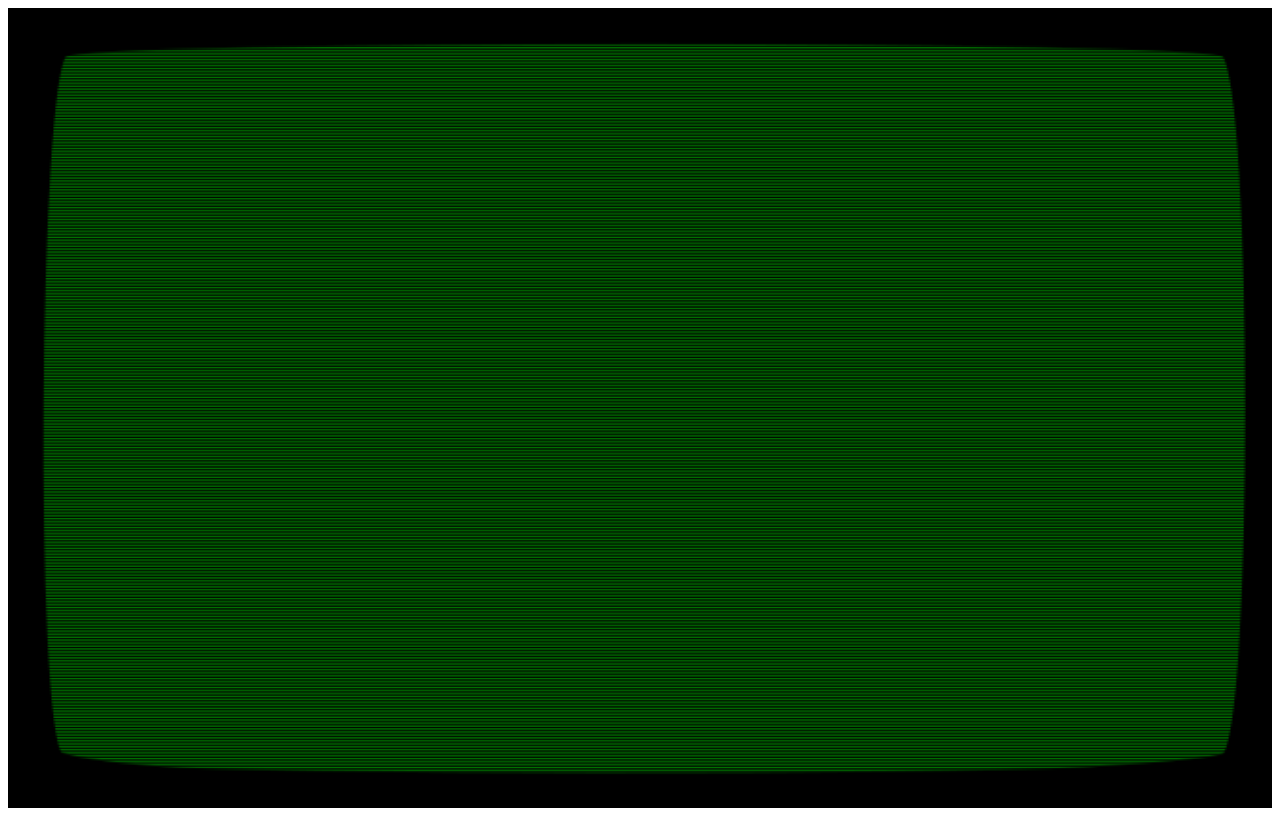
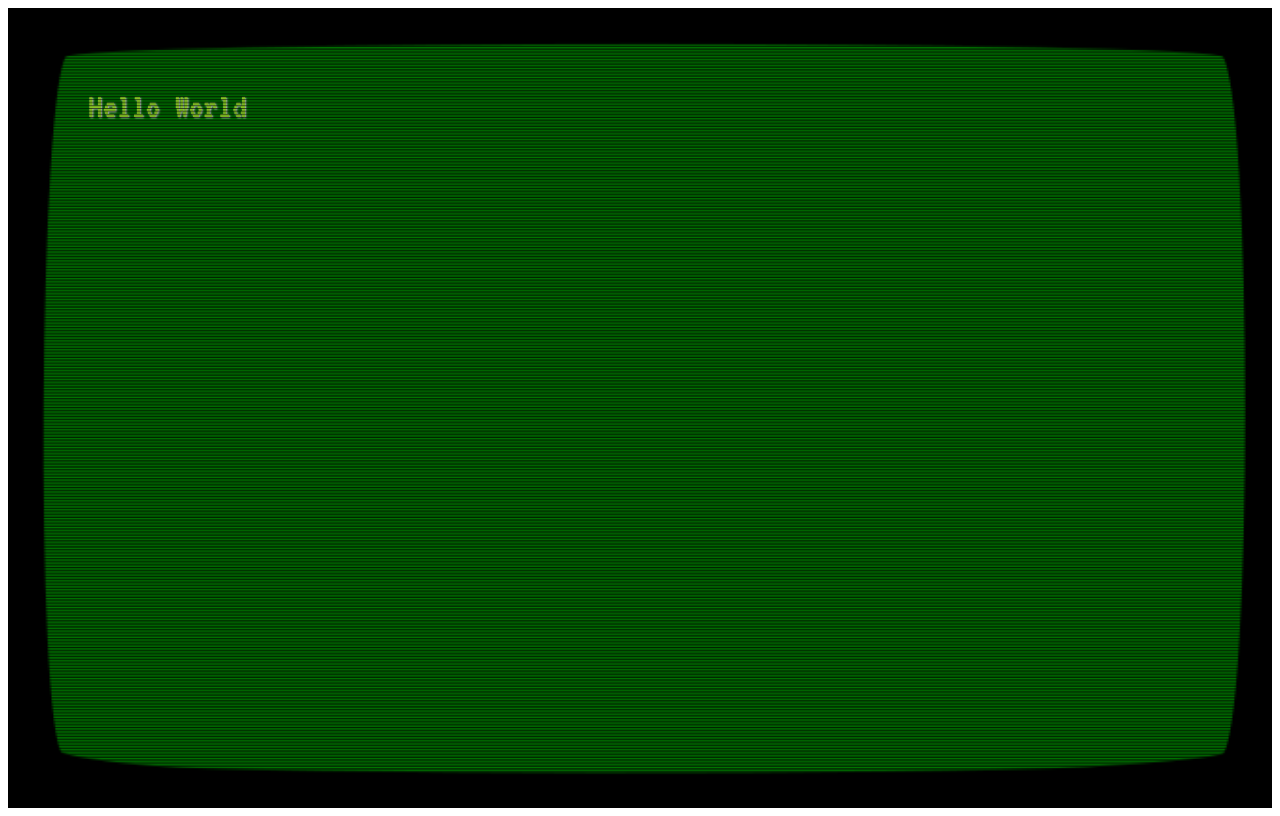
Before and after one commit to themistogenes/react-terminal-retro-style, a plain HTML site: page index.html in a window 1280 px wide. Drawn offline with Linux system fonts and the light colour scheme.

Commit message:
add content and update styling

```diff
--- a/index.html
+++ b/index.html
@@ -11,8 +11,11 @@
 </head>
 <body>
   <div id="screen">
-    <img src="scanlines.png" id="scan">
-    <img src="bezel.png" id="bezel">
+    <img src="scanlines.png" id="scan" class="noselect">
+    <img src="bezel.png" id="bezel" class="noselect">
+    <div id="content">
+      Hello World
+    </div>
   </div>
 </body>
 </html>
--- a/styles.css
+++ b/styles.css
@@ -1,6 +1,7 @@
 * {
-  font-family: "JetBrains Mono", monospace;
-  font-size: 1rem;
+  font-family: "VT323", monospace;
+  font-size: 1.5rem;
+  color: white;
   overflow: hidden;
 }
 
@@ -17,4 +18,24 @@
   height: 100%;
   top: 0;
   left: 0;
+  pointer-events: none;
 }
+
+#scan {
+  opacity: 80%;
+}
+
+.noselect {
+  -webkit-touch-callout: none; /* iOs Safari */
+  -webkit-user-select: none; /* Safari */
+  -khtml-user-select: none; /* Konqueror HTML */
+  -moz-user-select: none; /* Old versions of Firefox */
+  -ms-user-select: none; /* Internet Explorer/Edge */
+  user-select: none; /* Chrome, Edge, Opera, Firefox */
+}
+
+#content {
+  padding: 10vh;
+  color: greenyellow;
+  text-shadow: 1px 1px 2px white;
+}
```
